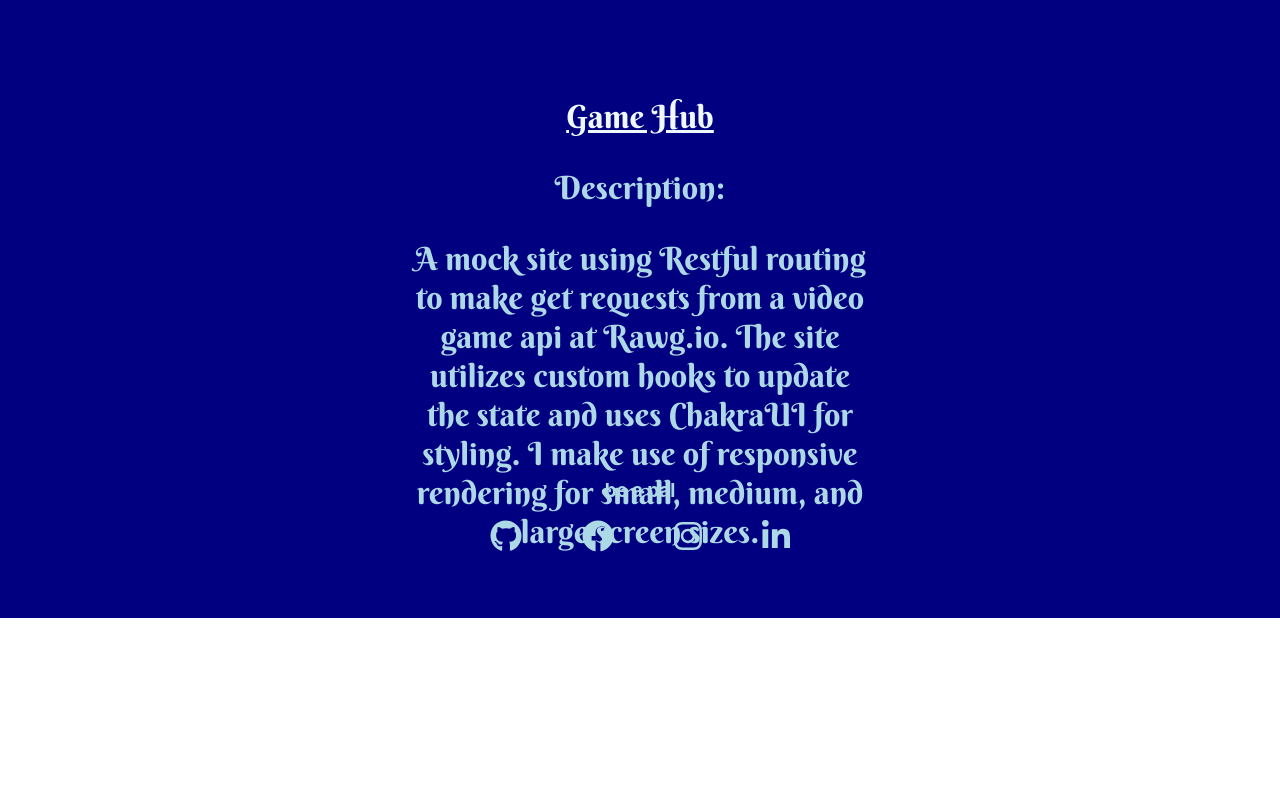
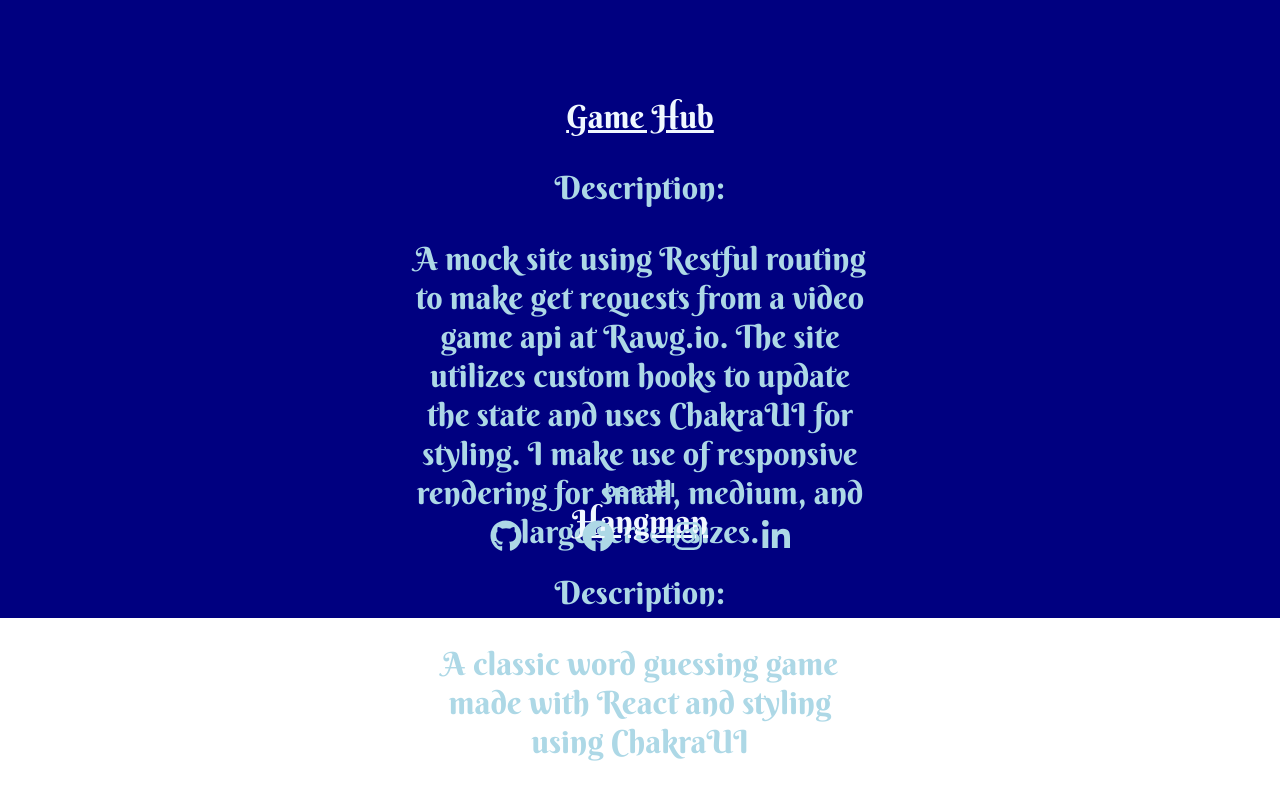
Before and after one commit to step818/myPage, a React (Create React App) app: page /projects in a window 1280 px wide. Shown: the part 498-1298 px from the top of the page. Before the commit the page ends 1116 px from the top, so only its background shows below. Built offline with nearby package versions, Linux system fonts and the light colour scheme.

Commit message:
Add hangman project

```diff
--- a/src/screens/Projects/Projects.js
+++ b/src/screens/Projects/Projects.js
@@ -56,6 +56,17 @@
             state and uses ChakraUI for styling. I make use of responsive
             rendering for small, medium, and large screen sizes.
           </p>
+          <br></br>
+          <div>
+            <a className={classes.link} href="https://hangman-19d30.web.app/">
+              Hangman
+            </a>
+          </div>
+          <p>Description:</p>
+          <p className={classes.Description}>
+            A classic word guessing game made with React and styling using
+            ChakraUI
+          </p>
         </div>
 
         <Footer />
```
